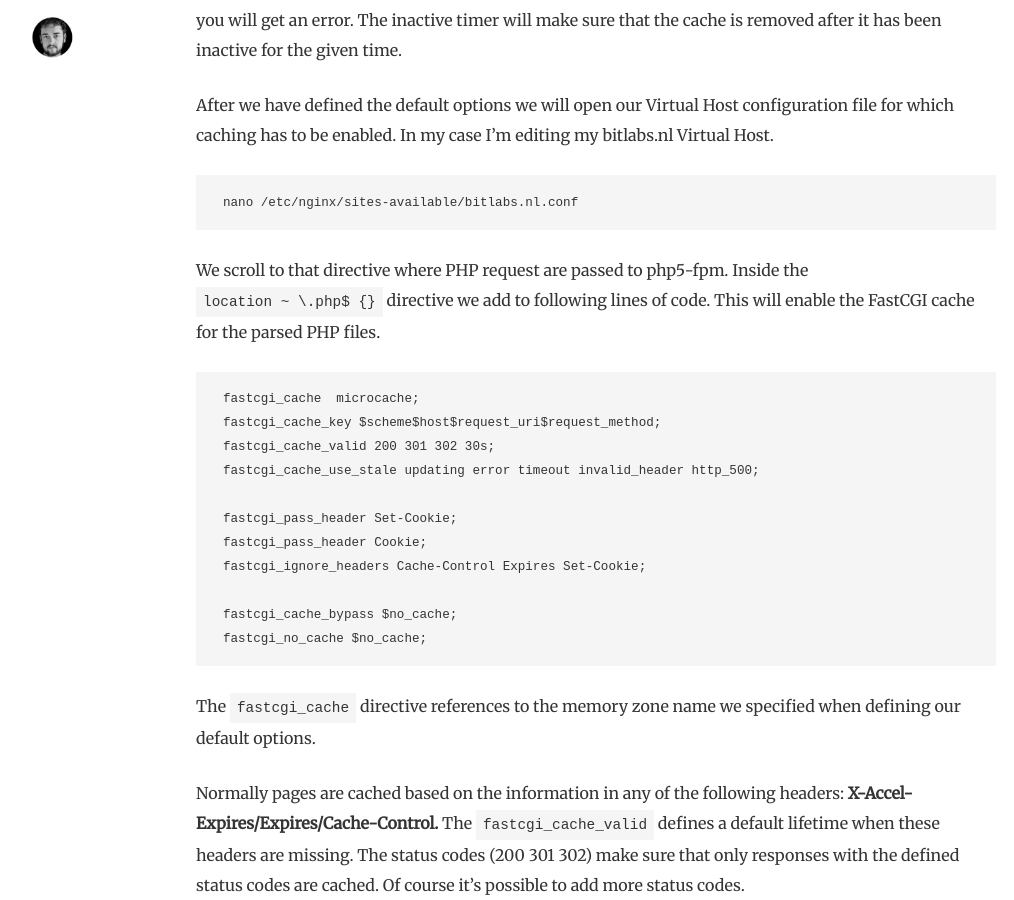
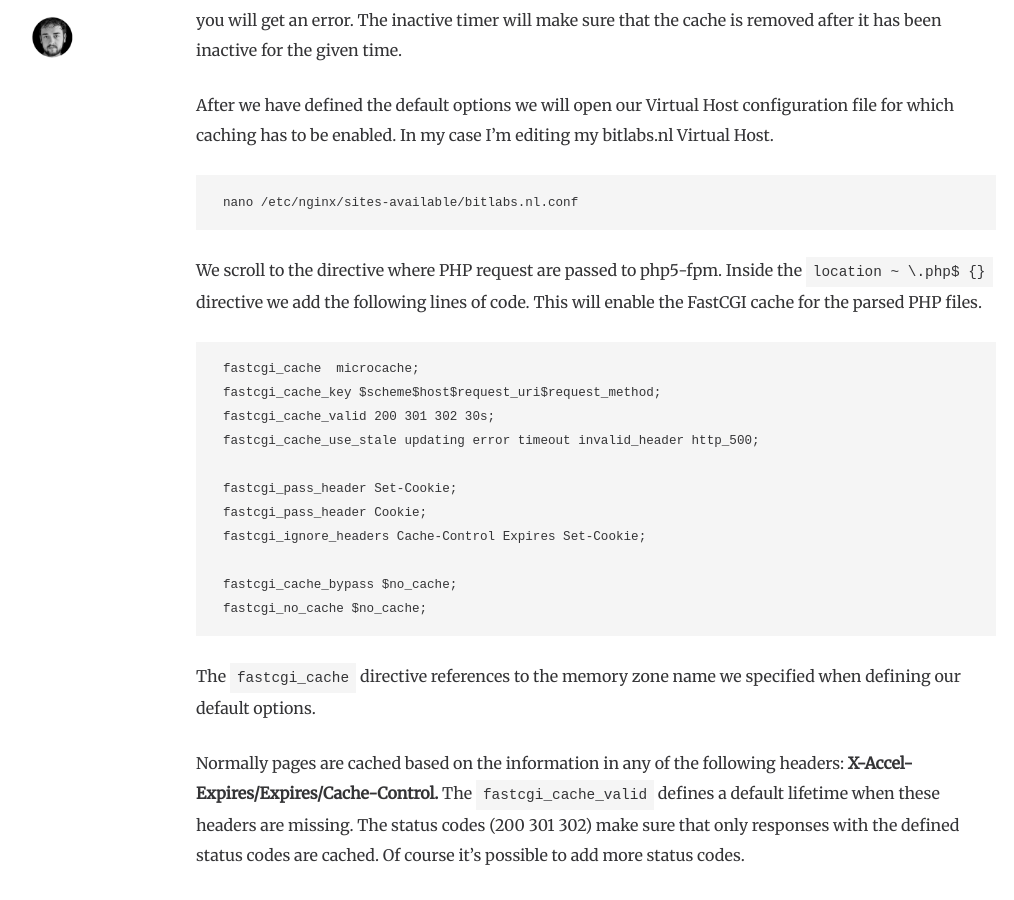
Before and after one commit to dirkgroenen/dirkgroenen.github.io, a Jekyll site: the page built from _posts/2015-05-28-setup-a-stunning-nginx-php5-fpm-cache-with-fastcgi.markdown, in a window 1280 px wide and 900 px high, scrolled down 1695 px. Shown: the whole window, without its empty margins (44-1058 px from the left). Built offline with Jekyll 4.4.1, drawn with Linux system fonts in a browser that asks for light colours; nearby versions of some CDN libraries; some web fonts are replaced; library files that are not in the unit come from our copies; comment, search, counter and statistics services are not loaded; some of the changed text lies outside the part shown.

Commit message:
little changes

````diff
--- a/_posts/2015-05-28-setup-a-stunning-nginx-php5-fpm-cache-with-fastcgi.markdown
+++ b/_posts/2015-05-28-setup-a-stunning-nginx-php5-fpm-cache-with-fastcgi.markdown
@@ -44,7 +44,7 @@ After we have defined the default options we will open our Virtual Host configur
 nano /etc/nginx/sites-available/bitlabs.nl.conf
 ```
 
-We scroll to that directive where PHP request are passed to php5-fpm. Inside the ``location ~ \.php$ {}`` directive we add to following lines of code. This will enable the FastCGI cache for the parsed PHP files.
+We scroll to the directive where PHP request are passed to php5-fpm. Inside the ``location ~ \.php$ {}`` directive we add the following lines of code. This will enable the FastCGI cache for the parsed PHP files.
 
 ```
 fastcgi_cache  microcache;
````
Also changed, not shown: other parts of _posts/2015-05-28-setup-a-stunning-nginx-php5-fpm-cache-with-fastcgi.markdown (+6 -2 lines).
